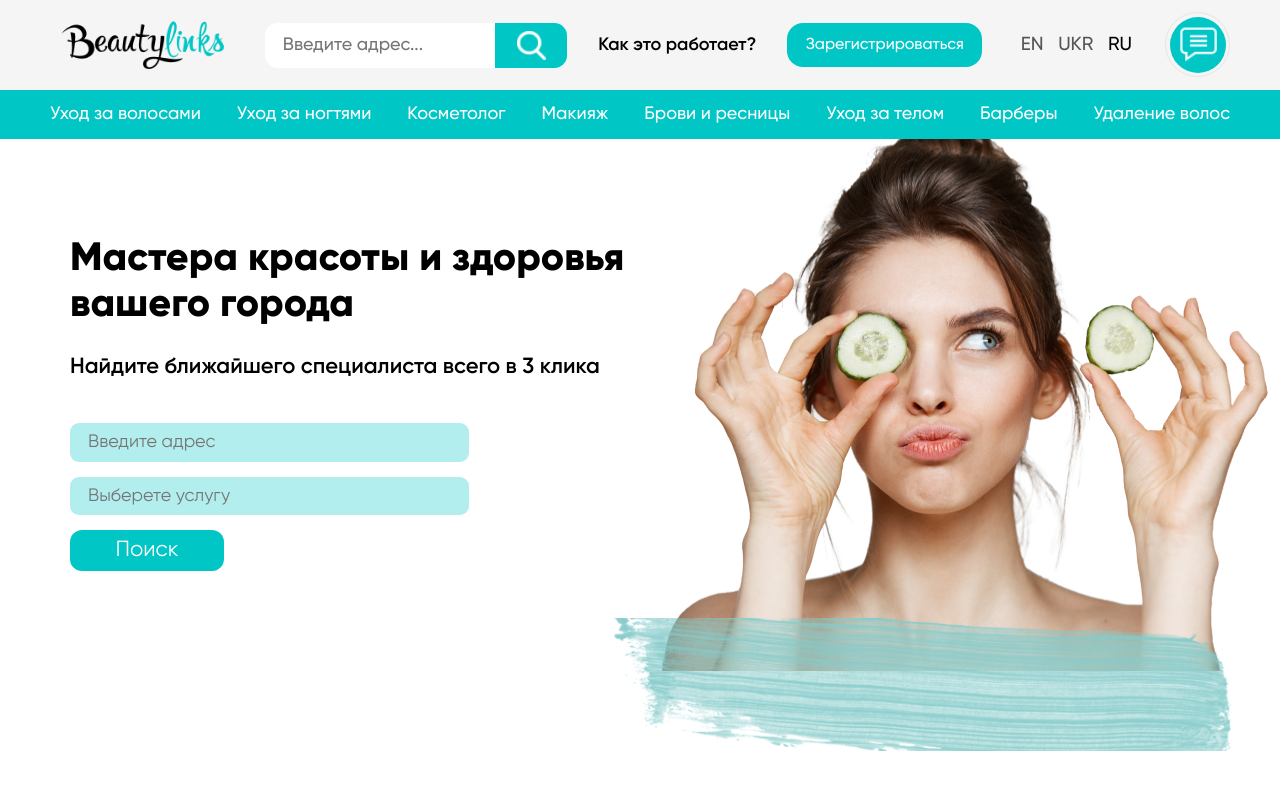
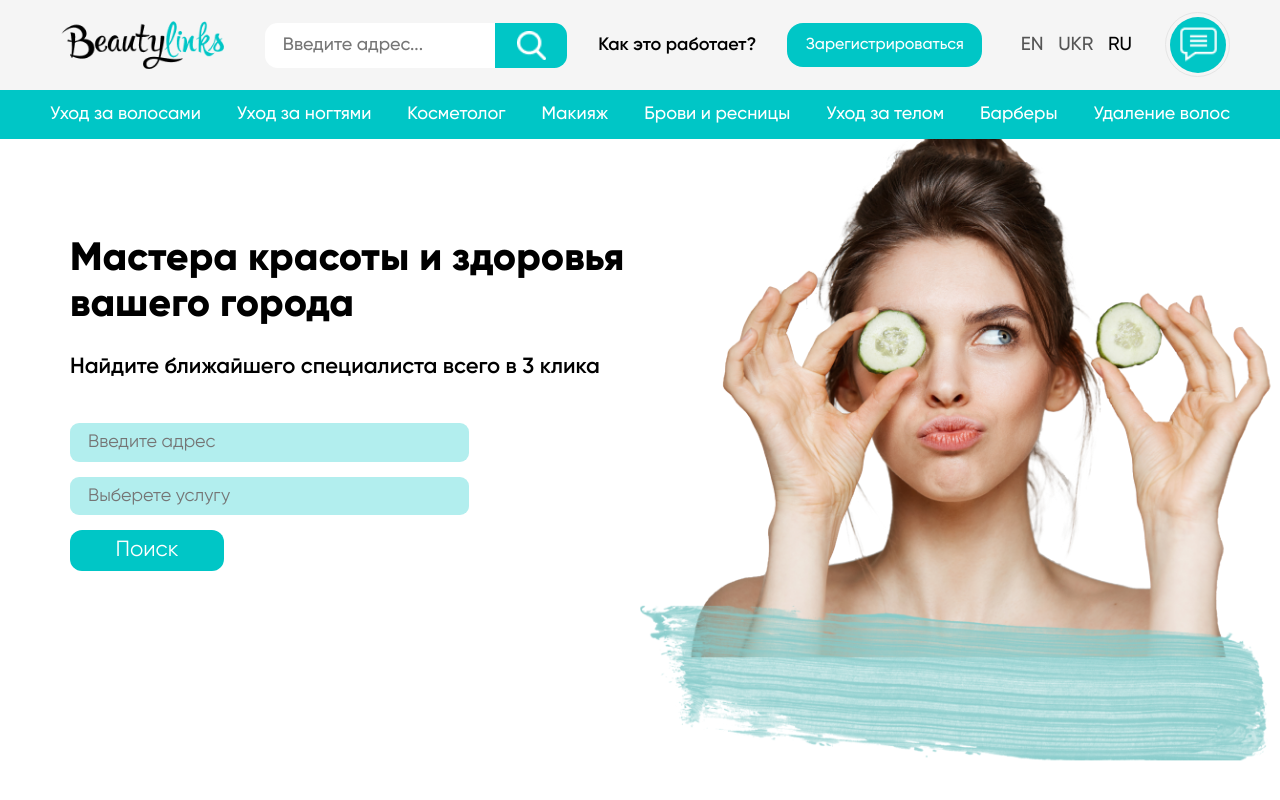
Before and after one commit to MykhailKo/beauty-links, a React (Create React App) app: page / in a window 1280 px wide. Shown: the top 800 px of the page. Built offline with nearby package versions, Linux system fonts and the light colour scheme; the HTML template or start-up script is replaced by a standard one.

Commit message:
Girl united

```diff
--- a/src/components/Landing/MainSection/FirstScreen/first-screen.module.css
+++ b/src/components/Landing/MainSection/FirstScreen/first-screen.module.css
@@ -43,22 +43,9 @@
 .girlImg {
     position: relative;
     width: 100%;
-    height: 80%;
+    height: 95%;
     background-image: url('/assets/img/girl.png');
     background-position: center;
     background-repeat: no-repeat;
     background-size: 100%;
 }
-
-.girlImg::after {
-    content: '';
-    position: absolute;
-    width: 92%;
-    height: 25%;
-    left: -2em;
-    top: 90%;
-    background-image: url('/assets/img/hot.png');
-    background-position: center;
-    background-size: 100%;
-    background-repeat: no-repeat;
-}
```
Also changed, not shown: public/assets/img/girl.png.
